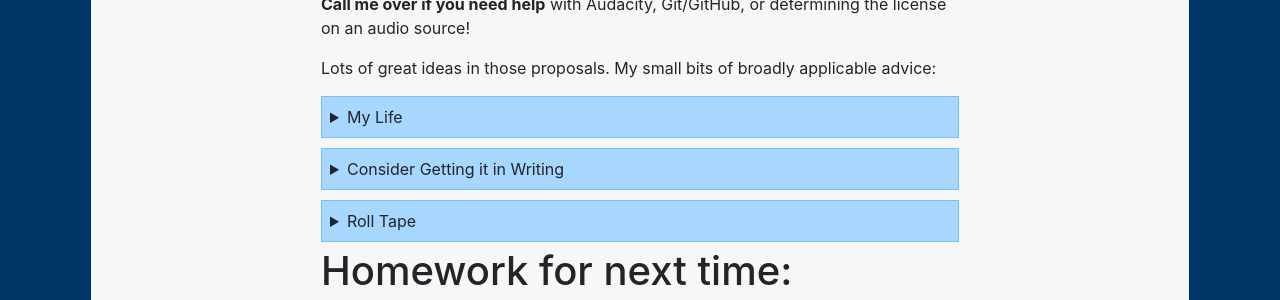
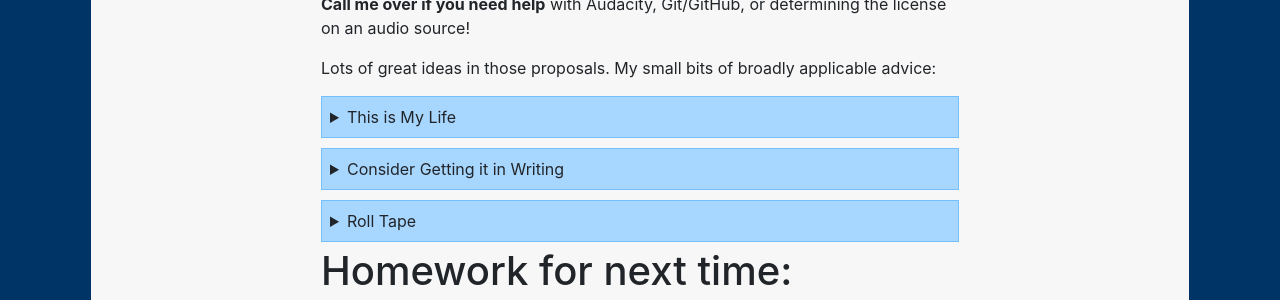
Before and after one commit to benmiller314/cdm2021spring, a Jekyll site: the page built from plans/lesson-05.md, in a window 1280 px wide and 900 px high, scrolled down 2997 px. Shown: the part 153-453 px from the top of the window. Built offline with Jekyll 4.4.1, drawn with Linux system fonts in a browser that asks for light colours; our own code applies the rules of GitHub Pages for plain Markdown files.

Commit message:
wording tweak

```diff
--- a/plans/lesson-05.md
+++ b/plans/lesson-05.md
@@ -73,7 +73,7 @@ To help with goal-setting and reflection (and, again, so I can figure out where
 
 Lots of great ideas in those proposals. My small bits of broadly applicable advice:
 
-<details><summary>My Life</summary>
+<details><summary>This is My Life</summary>
   If you're doing a day-in-the-life or commute, the challenge is to make at least some of your sounds different from everyone else's: parts of a particular soundscape, not a generic one. Voiceover, even the little mutterings of a solitary person to themselves, may help; your choice of a soundtrack overlay might, as well.
 </details>
 
```
